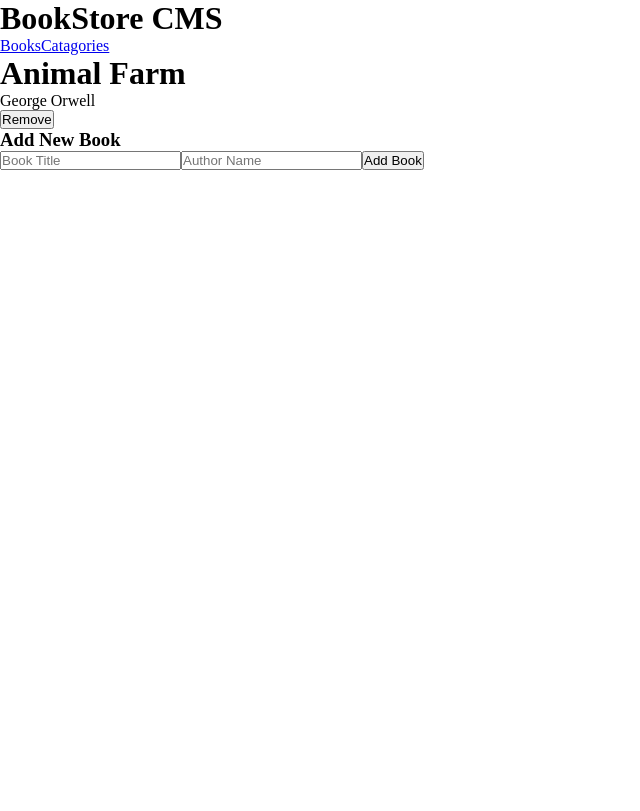
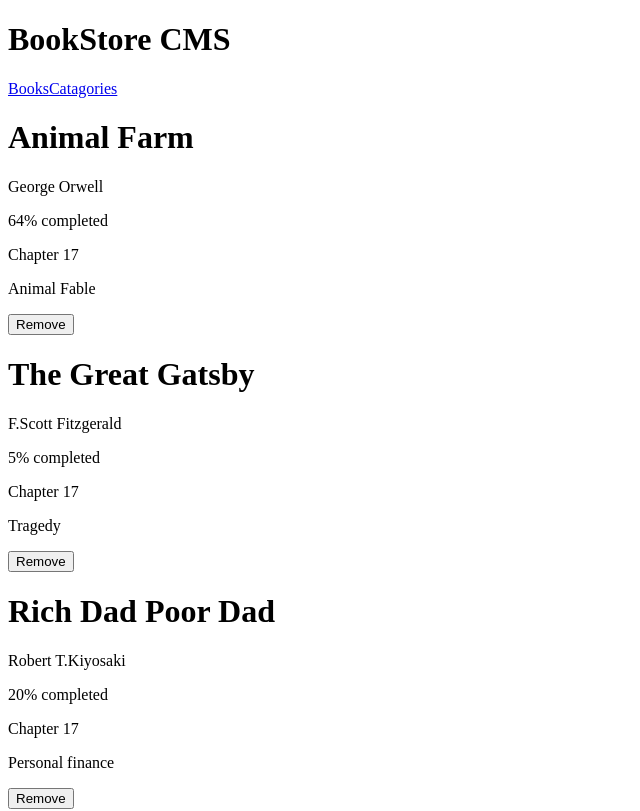
Before and after one commit to Ney2/book-store, a React (Create React App) app: page / in a window 1280 px wide. Shown: the top 811 px of the page, without its empty margins (0-640 px from the left). Built offline with nearby package versions, Linux system fonts and the light colour scheme.

Commit message:
Update file to contain redux

```diff
--- a/package.json
+++ b/package.json
@@ -7,11 +7,15 @@
     "@testing-library/jest-dom": "^5.16.5",
     "@testing-library/react": "^13.3.0",
     "@testing-library/user-event": "^13.5.0",
+    "prop-types": "^15.8.1",
     "react": "^18.2.0",
     "react-dom": "^18.2.0",
     "react-redux": "^8.0.2",
     "react-router-dom": "^6.3.0",
     "react-scripts": "5.0.1",
+    "redux": "^4.2.0",
+    "uuid": "^8.3.2",
+    "uuidv4": "^6.2.13",
     "web-vitals": "^2.1.4"
   },
   "scripts": {
--- a/src/App.js
+++ b/src/App.js
@@ -1,11 +1,14 @@
 import React from 'react';
 import { BrowserRouter, Routes, Route } from 'react-router-dom';
+import { Provider } from 'react-redux';
 import Header from './components/Header';
 import Catagories from './components/Catagories';
 import BookList from './components/BookList';
+import store from './redux/configureStore';
 
 function App() {
   return (
+    <Provider store={store}>
       <BrowserRouter>
         <Header />
         <Routes>
@@ -13,6 +16,7 @@
           <Route path="/catagories" element={<Catagories />} />
         </Routes>
       </BrowserRouter>
+    </Provider>
   );
 }
 
--- a/src/components/BookList.js
+++ b/src/components/BookList.js
@@ -1,17 +1,18 @@
 /* eslint-disable max-len */
-import { React, useState } from 'react';
+import React from 'react';
+import { useSelector } from 'react-redux/es/exports';
 import Books from './Books';
 import Form from './Form';
 
 function BookList() {
-  const [books] = useState([{ id: '1', title: 'Animal Farm', author: 'George Orwell' }]);
+  const books = useSelector((state) => state.books);
   return (
-    <>
+    <div>
       <div className="books-holder">
-        {books.map((book) => <Books key={book.id} title={book.title} author={book.author} />)}
+        {books.map((book) => <Books key={book.id} id={book.id} title={book.title} author={book.author} progress={book.progress} chapter={book.chapter} genre={book.genre} />)}
       </div>
       <Form />
-    </>
+    </div>
   );
 }
 
--- a/src/components/Books.js
+++ b/src/components/Books.js
@@ -1,12 +1,38 @@
+// import PropTypes from 'prop-types';
+import { useDispatch } from 'react-redux';
+import { removeBook } from '../redux/books/books';
+
 /* eslint-disable react/prop-types */
-function Books({ title, author }) {
+function Books(props) {
+  const dispatch = useDispatch();
+  const {
+    id, title, author, progress, genre, chapter,
+  } = props;
   return (
     <div>
       <h1>{title}</h1>
       <p>{author}</p>
-      <button type="button">Remove</button>
+      <p>
+        <span>{progress}</span>
+        % completed
+      </p>
+      <p>
+        <span>Chapter </span>
+        {chapter}
+      </p>
+      <p>{genre}</p>
+      <button type="button" onClick={() => dispatch(removeBook(id))}>Remove</button>
     </div>
   );
 }
 
+// Books.propTypes = {
+//   title: PropTypes.string.isRequired,
+//   author: PropTypes.string.isRequired,
+//   id: PropTypes.string.isRequired,
+//   genre: PropTypes.string.isRequired,
+//   chapter: PropTypes.number.isRequired,
+//   progress: PropTypes.number.isRequired,
+// };
+
 export default Books;
--- a/src/components/Catagories.js
+++ b/src/components/Catagories.js
@@ -1,9 +1,17 @@
 import React from 'react';
+import { useSelector, useDispatch } from 'react-redux/es/exports';
+import { checkStatus } from '../redux/catagories/catagories';
 
-const Books = () => (
-  <div>
-    <button type="submit" className="catagories">Check Status</button>
-  </div>
-);
+const Books = () => {
+  const myCategories = useSelector((state) => state.category);
+  const dispatch = useDispatch();
+
+  return (
+    <div>
+      <button type="submit" className="catagories" onClick={() => dispatch(checkStatus())}>Check Status</button>
+      <h3>{myCategories}</h3>
+    </div>
+  );
+};
 
 export default Books;
--- a/src/components/Form.js
+++ b/src/components/Form.js
@@ -1,14 +1,49 @@
-import React from 'react';
+import { v4 as uuidv4 } from 'uuid';
+import React, { useState } from 'react';
+import { useDispatch } from 'react-redux';
+import { addBook } from '../redux/books/books';
 
-const Form = () => (
+const Form = () => {
+  const dispatch = useDispatch();
+  const [title, setTitle] = useState('');
+  const [author, setAuthor] = useState('');
+
+  const changeTitle = (e) => {
+    setTitle(e.target.value);
+  };
+  const changeAuthor = (e) => {
+    setAuthor(e.target.value);
+  };
+
+  const newBook = (e) => {
+    e.preventDefault();
+
+    const book = {
+      id: uuidv4(),
+      title,
+      author,
+      progress: 10,
+      chapter: 10,
+      genre: 'adventure',
+    };
+
+    if (title.length && author.length) {
+      dispatch(addBook(book));
+      setTitle('');
+      setAuthor('');
+    }
+  };
+
+  return (
     <div className="form-container">
       <h3>Add New Book</h3>
-    <form className="form">
-      <input className="title" placeholder="Book Title" required />
-      <input className="author" placeholder="Author Name" required />
+      <form className="form" onSubmit={newBook}>
+        <input className="title" placeholder="Book Title" value={title} onChange={changeTitle} required />
+        <input className="author" placeholder="Author Name" value={author} onChange={changeAuthor} required />
         <button type="submit" className="add-book">Add Book</button>
       </form>
     </div>
   );
+};
 
 export default Form;
--- a/src/index.js
+++ b/src/index.js
@@ -1,6 +1,5 @@
 import React from 'react';
 import ReactDOM from 'react-dom/client';
-import './index.css';
 import App from './App';
 
 const root = ReactDOM.createRoot(document.getElementById('root'));
--- a/src/redux/books/books.js
+++ b/src/redux/books/books.js
@@ -1,11 +1,48 @@
+import { v4 as uuidv4 } from 'uuid';
 // ACTION
 const ADD_BOOK = 'bookstore/books/ADD_BOOK';
 const REMOVE_BOOK = 'bookstore/books/REMOVE_BOOK';
 
+const books = [
+  {
+    id: uuidv4(),
+    title: 'Animal Farm',
+    author: 'George Orwell',
+    progress: 64,
+    chapter: 17,
+    genre: 'Animal Fable',
+  },
+
+  {
+    id: uuidv4(),
+    title: 'The Great Gatsby',
+    author: 'F.Scott Fitzgerald',
+    progress: 5,
+    chapter: 17,
+    genre: 'Tragedy',
+  },
+  {
+    id: uuidv4(),
+    title: 'Rich Dad Poor Dad',
+    author: 'Robert T.Kiyosaki',
+    progress: 20,
+    chapter: 17,
+    genre: 'Personal finance',
+  },
+  {
+    id: uuidv4(),
+    title: 'The Alchemist',
+    author: 'Paulo Coelho',
+    progress: 70,
+    chapter: 17,
+    genre: 'Quest, Adventure, Fantasy',
+  },
+];
+
 // ACTION CREATORS
 export const addBook = (book) => ({
   type: ADD_BOOK,
-  data: book,
+  book,
 });
 
 export const removeBook = (id) => ({
@@ -14,12 +51,13 @@
 });
 
 // REDUCER
-const bookReducer = (state = [], action) => {
+const bookReducer = (state = books, action) => {
+  const index = state.findIndex((books) => books.id === action.data);
   switch (action.type) {
     case ADD_BOOK:
-      return [...state, action.data];
+      return [...state, action.book];
     case REMOVE_BOOK:
-      return state.filter((books) => books.id !== action.data);
+      return [...state.slice(0, index), ...state.slice(index + 1)];
     default:
       return state;
   }
--- a/src/redux/catagories/catagories.js
+++ b/src/redux/catagories/catagories.js
@@ -1,6 +1,6 @@
 // ACTION
 const CHECK_STATUS = 'bookstore/catagories/CHECK_STATUS';
-
+const catagory = 'Under Construction';
 // ACTION CREATORS
 export const checkStatus = () => ({
   type: CHECK_STATUS,
@@ -10,7 +10,7 @@
 const categoryReducer = (state = [], action) => {
   switch (action.type) {
     case CHECK_STATUS:
-      return 'Under Construction';
+      return catagory;
     default:
       return state;
   }
--- a/src/redux/configureStore.js
+++ b/src/redux/configureStore.js
@@ -1,10 +1,12 @@
-import { configureStore } from '@reduxjs/toolkit';
+import { configureStore, combineReducers } from '@reduxjs/toolkit';
 import bookReducer from './books/books';
 import categoryReducer from './catagories/catagories';
 
-const rootReducer = configureStore({
+const rootReducer = combineReducers({
   books: bookReducer,
   category: categoryReducer,
 });
 
-export default rootReducer;
+export default configureStore({
+  reducer: rootReducer,
+});
```
Also changed, not shown: 1 other file (tests, documents, lock files or other folders). Lines whose indentation alone changed are shown as unchanged.
